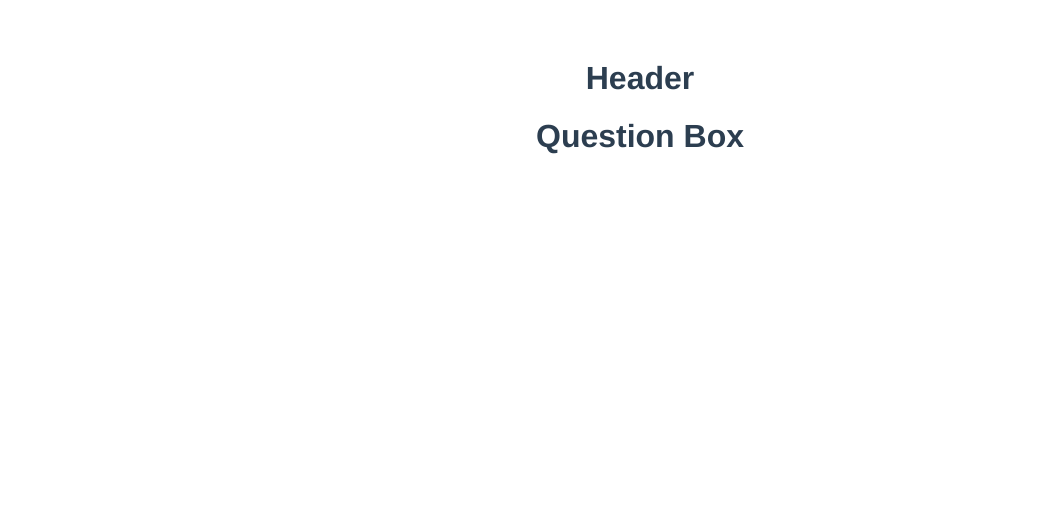
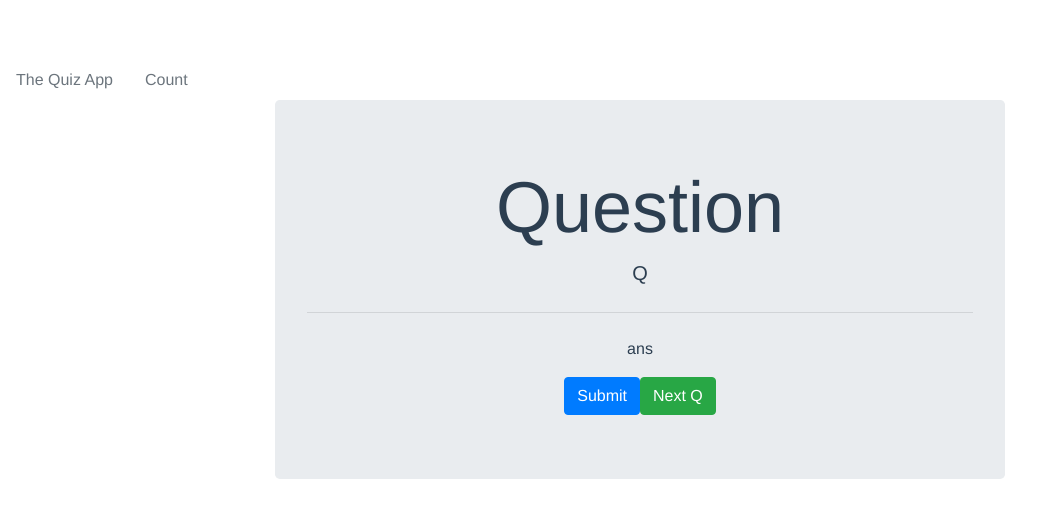
Before and after one commit to ingridwy/quiz, a Vue app: page / in a window 1280 px wide. Shown: the top 518 px of the page, without its empty margins (0-1052 px from the left). Built offline with nearby package versions, Linux system fonts and the light colour scheme.

Commit message:
Question box created

```diff
--- a/package.json
+++ b/package.json
@@ -8,6 +8,8 @@
     "lint": "vue-cli-service lint"
   },
   "dependencies": {
+    "bootstrap": "^4.5.0",
+    "bootstrap-vue": "^2.15.0",
     "core-js": "^3.6.5",
     "vue": "^2.6.11"
   },
--- a/src/App.vue
+++ b/src/App.vue
@@ -1,7 +1,15 @@
 <template>
   <div id="app">
     <Header/>
-    <QuestionBox/>
+<b-container class="bv-example-row">
+  <b-row>
+    <b-col sm="8" offset="2">
+      <QuestionBox />
+    </b-col>
+
+  </b-row>
+</b-container>
+
   </div>
 </template>
 
--- a/src/components/Header.vue
+++ b/src/components/Header.vue
@@ -1,3 +1,9 @@
 <template>
-    <h1>Header</h1>
+    <div>
+    <b-nav>
+        <b-nav-item disabled>The Quiz App</b-nav-item>
+
+        <b-nav-item disabled>Count</b-nav-item>
+    </b-nav>
+    </div>
 </template>
--- a/src/components/QuestionBox.vue
+++ b/src/components/QuestionBox.vue
@@ -1,3 +1,21 @@
 <template>
-    <h1>Question Box</h1>
+    <div class="question-box">
+    <b-jumbotron>
+        <template v-slot:header>Question</template>
+
+        <template v-slot:lead>
+        Q
+        </template>
+
+        <hr class="my-4">
+
+        <p>
+       ans
+        </p>
+
+        <b-button variant="primary" href="#">Submit</b-button>
+        <b-button variant="success" href="#">Next Q</b-button>
+    </b-jumbotron>
+    </div>
+
 </template>
--- a/src/main.js
+++ b/src/main.js
@@ -1,5 +1,11 @@
 import Vue from 'vue'
+import { BootstrapVue} from 'bootstrap-vue'
+import 'bootstrap/dist/css/bootstrap.css'
+import 'bootstrap-vue/dist/bootstrap-vue.css'
 import App from './App.vue'
+// Install BootstrapVue
+Vue.use(BootstrapVue)
+
 
 Vue.config.productionTip = false
 
```
Also changed, not shown: 1 other file (tests, documents, lock files or other folders).
